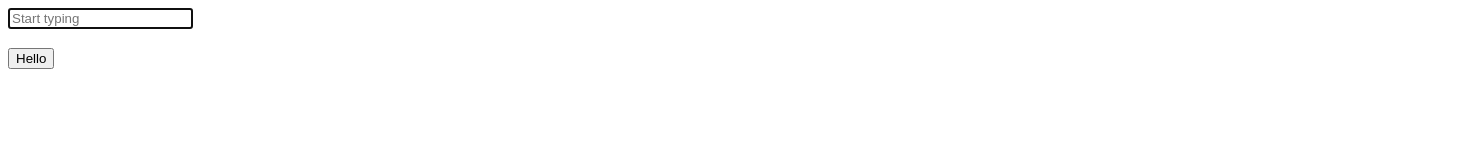
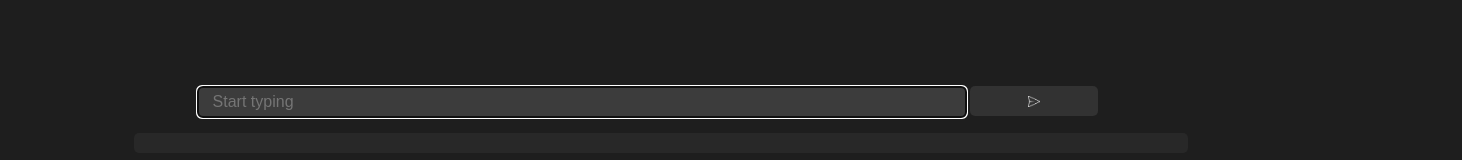
Before and after one commit to TejDeepM/cortex, a plain HTML site: page hello.html in a window 1280 px wide. Shown: the whole page, 1462 px wide, since content can reach past the window. Drawn offline with Linux system fonts and the light colour scheme.

Commit message:
First public version

```diff
--- a/hello.html
+++ b/hello.html
@@ -1,6 +1,7 @@
 <html>
 
     <head>
+      <link rel = "stylesheet" href = "styles.css">
       <script type="importmap">
         {
           "imports": {
@@ -11,10 +12,14 @@
     </head>
 
     <body>
+
+      <div id = "inputnSend">
         <input placeholder = "Start typing" id = "mainTextInput" type = "text" autofocus>
-        <h3 id = "responseText"></h3>
+        <button id = "mainButton"><img src = "./Resources/sendIcon.png" width = 12></button>
+      </div>
 
-        <button id = "mainButton">Hello</button>
+      <p id = "responseText"></p>
+
       <script src = "dist/bundle.js"></script>
     </body>
 
--- /dev/null
+++ b/styles.css
@@ -0,0 +1,54 @@
+
+body {
+    background-color: rgb(30, 30, 30);
+}
+
+#inputnSend {
+    position: relative;
+    top: 10%;
+    left: 15%;
+}
+
+#mainTextInput {
+    width: 60vw;
+    height: 30px;
+    padding-left: 15px;
+    font-size: 16px;
+    color: rgb(200, 200, 200);
+    background-color: rgb(60, 60, 60);
+    border: none;
+    border-radius: 5px;
+    position: relative;
+}
+
+#mainButton {
+    width: 10vw;
+    height: 30px;
+    padding-left: 1vw;
+    padding-right: 1vw;
+    font-size: 16px;
+    color: rgb(200, 200, 200);
+    background-color: rgb(50, 50, 50);
+    border: none;
+    border-radius: 5px;
+    position: relative;
+}
+
+#responseText {
+    width: 80vw;
+    height: auto;
+    padding-left: 15px;
+    padding-top: 10px;
+    padding-right: 15px;
+    padding-bottom: 10px;
+    font-size: 16px;
+    color: rgb(200, 200, 200);
+    background-color: rgb(40, 40, 40);
+    border: none;
+    border-radius: 5px;
+    position: relative;
+    top: 10%;
+    left: 10%;
+    font-family: Arial, Helvetica, sans-serif;
+    white-space: pre-line;
+}
```
Also changed, not shown: main.js (+23 -2 lines), Resources/sendIcon.png (added), dist/bundle.js, manifest.json (deleted), 2 other files. Lines whose indentation alone changed are shown as unchanged.
